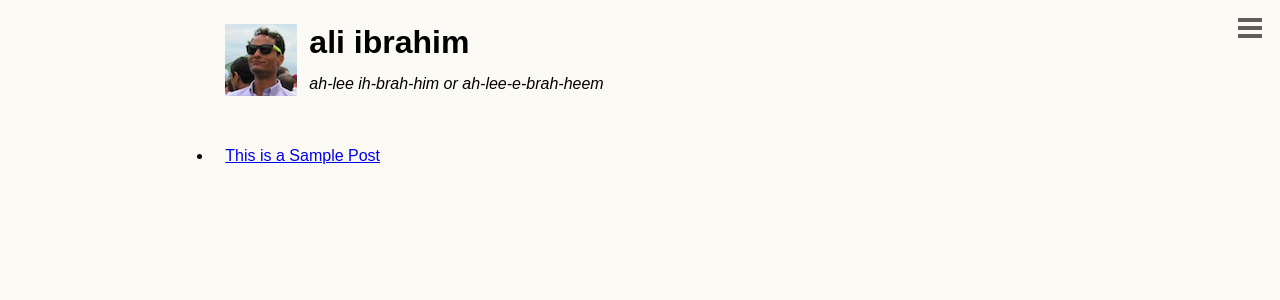
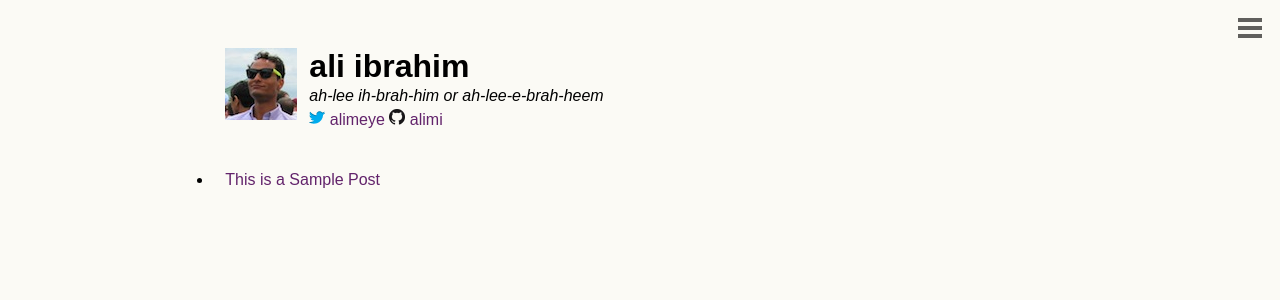
Before and after one commit to alimi/alimi.github.io, a Jekyll site: the page built from index.html, in a window 1280 px wide. Shown: the top 300 px of the page. Built offline with Jekyll 4.4.1, drawn with Linux system fonts in a browser that asks for light colours.

Commit message:
Update header styling
  * Separate header image from header text
  * Include links in header text
  * Wrap header text in a section and do all spacing on section element
  * Update link styling

```diff
--- a/_layouts/application.html
+++ b/_layouts/application.html
@@ -9,8 +9,16 @@
   <body>
     <header class="wrapper">
       <img src="/assets/images/ali_small.jpg">
-      <h1>ali ibrahim</h1>
-      <p><i>ah-lee ih-brah-him or ah-lee-e-brah-heem</i></p>
+      <section>
+        <h1>ali ibrahim</h1>
+        <p><i>ah-lee ih-brah-him or ah-lee-e-brah-heem</i></p>
+        <a href='https://twitter.com/alimeye' class="twitter" target="_blank">
+          alimeye
+        </a>
+        <a href='https://github.com/alimi' class="github" target="_blank">
+          alimi
+        </a>
+      </section>
     </header>
     {{ content }}
   </body>
--- a/assets/stylesheets/application.css
+++ b/assets/stylesheets/application.css
@@ -6,7 +6,16 @@ body {
 h1 {
   font-size: 2em;
   line-height: 1.125em;
-  margin: 0.75em 0 1.125em; }
+  margin-top: 0.75em;
+  margin-bottom: 1.125em; }
+
+a {
+  color: #62236b;
+  text-decoration: none; }
+  a.twitter:before {
+    content: url(/assets/images/twitter-bird-16x16.png) " "; }
+  a.github:before {
+    content: url(/assets/images/GitHub-Mark-16px.png) " "; }
 
 /*
 *
@@ -34,13 +43,17 @@ header, .main-content {
   clear: both; }
 
 header img {
-  float: left;
-  margin-bottom: 3em; }
-header h1 {
-  padding-left: 2.625em;
-  margin-bottom: 0.375em; }
-header p {
+  float: left; }
+header section {
+  margin-top: 3em;
+  margin-bottom: 2.25em;
   padding-left: 5.25em; }
+  header section h1 {
+    margin: 0; }
+  header section p {
+    margin: 0; }
+  header section img {
+    margin: 0; }
 
 article header {
   margin: 0; }
```
Also changed, not shown: assets/stylesheets/scss/application.scss (+25 -8 lines), assets/images/GitHub-Mark-16px.png (added), assets/images/twitter-bird-16x16.png (added).
